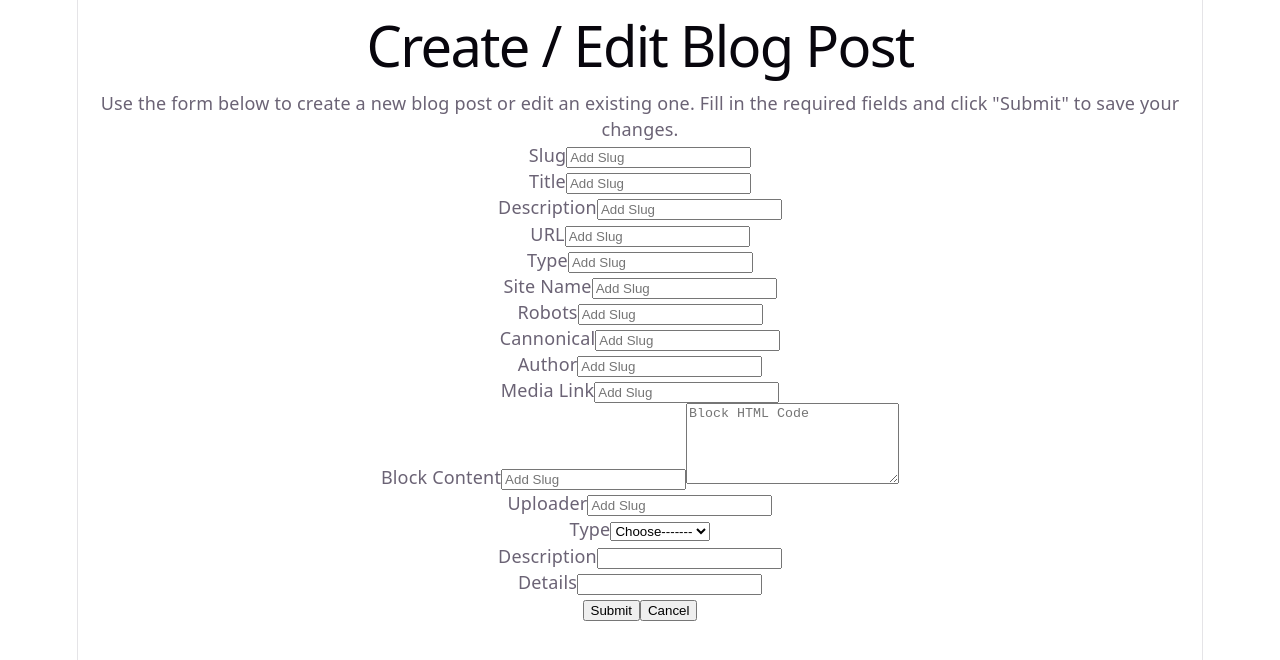
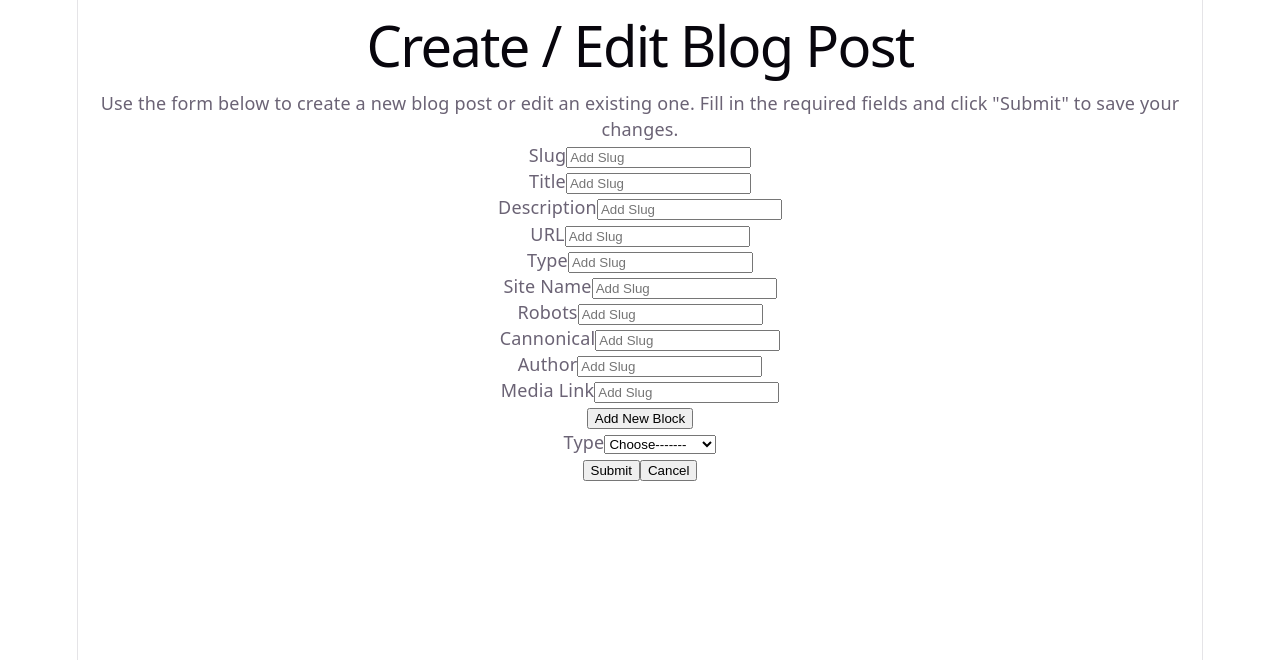
Before and after one commit to mshsun20/seltigerroofingsheet, a React (Vite) app in the folder admin/: page /blogs/add in a window 1280 px wide. Shown: the top 660 px of the page. Built offline with nearby package versions, Linux system fonts and the light colour scheme.

Commit message:
advance blog structure dev started

```diff
--- a/admin/src/pages/Blogs/AddEdit.jsx
+++ b/admin/src/pages/Blogs/AddEdit.jsx
@@ -1,54 +1,106 @@
 import React from 'react'
+
+const blockSection = [{
+    blockType: "",
+    blockSnippet: "",
+    blockTags: "",
+    blockContent: "",
+}]
+
+const initialForm = {
+    slug: '',
+    title: '',
+    description: '',
+    url: '',
+    type: '',
+    site_name: '',
+    robots: '',
+    canonical: '',
+    author: '',
+    mediaLink: '',
+    blocks: [...blockSection]
+}
 
 const AddEdit = ({
     onCancel,
     onSubmit,
     mode = "add",
-    initialData = {},
+    initialData = {}
 }) => {
-    const [form, setForm] = React.useState({
-        title: '',
-        slug: '',
-        metaTitle: '',
-        description: '',
-        author: '',
-        content: '',
-        mediaLink: ''
-    });
+    const [form, setForm] = React.useState(initialForm);
+    // const [blocks, setBlocks] = React.useState([...blockSection])
+
+    const addBlocks = () => {
+        setForm(prev => ({
+            ...prev,
+            blocks: [
+                ...prev.blocks,
+                {
+                    blockType: "",
+                    blockSnippet: "",
+                    blockTags: "",
+                    blockContent: "",
+                }
+            ]
+        }))
+    }
+    // console.log(blocks);
 
     React.useEffect(() => {
         if (mode === "edit" && initialData) {
-            setForm({
-                title: initialData.title || '',
-                slug: initialData.slug || '',
-                metaTitle: initialData.metaTitle || '',
-                description: initialData.description || '',
-                author: initialData.author || '',
-                content: initialData.content || '',
-                mediaLink: initialData.mediaLink || ''
-            });
+            setForm({...initialData});
         }
     }, [initialData, mode]);
 
     const handleChange = (e) => {
-        const { id, value } = e.target;
+        const { name, value } = e.target;
         setForm(prevState => ({
             ...prevState,
-            [id]: value
+            [name]: value
+        }));
+    };
+
+    const handleBlockChange = (index, e) => {
+        const { name, value } = e.target;
+
+        const updatedBlocks = [...form.blocks];
+        updatedBlocks[index] = {
+            ...updatedBlocks[index],
+            [name]: value
+        };
+
+        setForm(prev => ({
+            ...prev,
+            blocks: updatedBlocks
         }));
     };
 
     const handleSubmit = (e) => {
         e.preventDefault();
+
+        console.log(form);
+
         const formData = new FormData();
         for (const key in form) {
-            formData.append(key, form[key]);
+            if (key === "blocks") {
+                formData.append("blocks", JSON.stringify(form.blocks));
+            } else {
+                formData.append(key, form[key]);
+            }
         }
 
-        onSubmit({ formData, id: initialData?._id });
+        // setForm(initialForm)
+
+        // console.log(formData);
+
+
+        // setBlocks(blockSection)
+        // onSubmit({ formData, id: initialData?._id });
     };
 
     const handleCancel = () => {
+        // setForm(initialForm)
+        // setBlocks(blockSection)
         onCancel(false);
     };
 
@@ -63,80 +115,93 @@ const AddEdit = ({
                 <div className='add-edit-form'>
                     <div className="form-group">
                         <label htmlFor="slug">Slug</label>
-                        <input type="text" id="slug" className="form-control" placeholder="Add Slug" value={form.slug} onChange={handleChange} />
+                        <input type="text" name="slug" className="form-control" placeholder="Add Slug" value={form.slug} onChange={handleChange} />
                     </div>
 
                     <div className="meta-section">
                         <div className="form-group">
                             <label htmlFor="title">Title</label>
-                            <input type="text" id="title" className="form-control" placeholder="Add Slug" value={form.title} onChange={handleChange} />
+                            <input type="text" name="title" className="form-control" placeholder="Add Slug" value={form.title} onChange={handleChange} />
                         </div>
                         <div className="form-group">
                             <label htmlFor="description">Description</label>
-                            <input type="text" id="description" className="form-control" placeholder="Add Slug" value={form.description} onChange={handleChange} />
+                            <input type="text" name="description" className="form-control" placeholder="Add Slug" value={form.description} onChange={handleChange} />
                         </div>
                         <div className="form-group">
                             <label htmlFor="url">URL</label>
-                            <input type="text" id="url" className="form-control" placeholder="Add Slug" value={form.url} onChange={handleChange} />
+                            <input type="text" name="url" className="form-control" placeholder="Add Slug" value={form.url} onChange={handleChange} />
                         </div>
                         <div className="form-group">
                             <label htmlFor="type">Type</label>
-                            <input type="text" id="type" className="form-control" placeholder="Add Slug" value={form.type} onChange={handleChange} />
+                            <input type="text" name="type" className="form-control" placeholder="Add Slug" value={form.type} onChange={handleChange} />
                         </div>
                         <div className="form-group">
                             <label htmlFor="site_name">Site Name</label>
-                            <input type="text" id="site_name" className="form-control" placeholder="Add Slug" value={form.site_name} onChange={handleChange} />
+                            <input type="text" name="site_name" className="form-control" placeholder="Add Slug" value={form.site_name} onChange={handleChange} />
                         </div>
                         <div className="form-group">
                             <label htmlFor="robots">Robots</label>
-                            <input type="text" id="robots" className="form-control" placeholder="Add Slug" value={form.robots} onChange={handleChange} />
+                            <input type="text" name="robots" className="form-control" placeholder="Add Slug" value={form.robots} onChange={handleChange} />
                         </div>
                         <div className="form-group">
                             <label htmlFor="canonical">Cannonical</label>
-                            <input type="text" id="canonical" className="form-control" placeholder="Add Slug" value={form.canonical} onChange={handleChange} />
+                            <input type="text" name="canonical" className="form-control" placeholder="Add Slug" value={form.canonical} onChange={handleChange} />
                         </div>
                         <div className="form-group">
                             <label htmlFor="author">Author</label>
-                            <input type="text" id="author" className="form-control" placeholder="Add Slug" value={form.author} onChange={handleChange} />
+                            <input type="text" name="author" className="form-control" placeholder="Add Slug" value={form.author} onChange={handleChange} />
                         </div>
                         <div className="form-group">
                             <label htmlFor="mediaLink">Media Link</label>
-                            <input type="text" id="mediaLink" className="form-control" placeholder="Add Slug" value={form.mediaLink} onChange={handleChange} />
+                            <input type="text" name="mediaLink" className="form-control" placeholder="Add Slug" value={form.mediaLink} onChange={handleChange} />
                         </div>
                     </div>
 
-                    <div id="block-section">
-                        <div className="form-group">
-                            <label htmlFor="blockContent">Block Content</label>
-                            <input type="text" id="blockContent" className="form-control" placeholder="Add Slug" value={form.blockContent} onChange={handleChange} />
-                            <textarea name="blockContent" id="blockContent" cols={24} rows={5} className='form-control' placeholder='Block HTML Code'></textarea>
-                        </div>
-                        <div className="form-group">
-                            <label htmlFor="className">Uploader</label>
-                            <input type="text" id="className" className="form-control" placeholder="Add Slug" value={form.className} onChange={handleChange} />
-                        </div>
-                        <div className="File-section">
-                            <div className="form-group"></div>
-                        </div>
-                        <div className="form-group">
-                            <label htmlFor="blockType">Type</label>
-                            {/* <input type="text" id="blockType" value={form.blockType} onChange={handleChange} /> */}
-                            <select name="blockType" id="blockType" className="form-select" value={form.blockType} onChange={handleChange}>
-                                <option value="0">Choose-------</option>
-                                <option value="text">Text</option>
-                                <option value="image">Image</option>
-                                <option value="video">Video</option>
-                            </select>
-                        </div>
-                        <div className="form-group">
-                            <label htmlFor="blockDescription">Description</label>
-                            <input type="text" id="blockDescription" value={form.blockDescription} onChange={handleChange} />
-                        </div>
-                        <div className="form-group">
-                            <label htmlFor="blockDetails">Details</label>
-                            <input type="text" id="blockDetails" value={form.blockDetails} onChange={handleChange} />
-                        </div>
+                    <div className="block-activator">
+                        <button onClick={addBlocks}>Add New Block</button>
                     </div>
+                    {
+                        form.blocks?.length>0
+                        && form.blocks?.map((elm, i) => (
+                            <div id="block-section" key={i}>
+                                <div className="form-group">
+                                    <label htmlFor="blockType">Type</label>
+                                    <select name="blockType" className="form-select" value={form.blocks[i]?.blockType || ""} onChange={(e) => handleBlockChange(i, e)}>
+                                        <option value="">Choose-------</option>
+                                        <option value="snippet">Using Snippets</option>
+                                        <option value="tag">Using Tags</option>
+                                    </select>
+                                </div>
+                                {
+                                    form.blocks[i]?.blockType==="snippet" && (
+                                        <div className="form-group">
+                                            <label htmlFor="blockSnippet">Code Snippet</label>
+                                            <textarea name="blockSnippet" cols={24} rows={5} className='form-control' placeholder='Code snippets' value={form.blocks[i]?.blockSnippet || ""} onChange={(e) => handleBlockChange(i, e)}></textarea>
+                                        </div>
+                                    )
+                                }
+                                {
+                                    form.blocks[i]?.blockType==="tag" && (
+                                        <div className="form-group">
+                                            <label htmlFor="blockTags">Tag Name</label>
+                                            <input type="text" name="blockTags" className="form-control" placeholder="Add Tag" value={form.blocks[i]?.blockTags || ""} onChange={(e) => handleBlockChange(i, e)} />
+                                        </div>
+                                    )
+                                }
+                                {
+                                    form.blocks[i]?.blockType==="tag" && (
+                                        <div className="form-group">
+                                            <label htmlFor="blockContent">Block Content</label>
+                                            <textarea name="blockContent" cols={24} rows={5} className='form-control' placeholder='Block Content' value={form.blocks[i]?.blockContent || ""} onChange={(e) => handleBlockChange(i, e)}></textarea>
+                                        </div>
+                                    )
+                                }
+
+
+                            </div>
+                        ))
+                    }
+
 
                     <button type="submit" onClick={handleSubmit}>Submit</button>
                     <button onClick={handleCancel}>Cancel</button>
```
Also changed, not shown: 1 other file (tests, documents, lock files or other folders).
